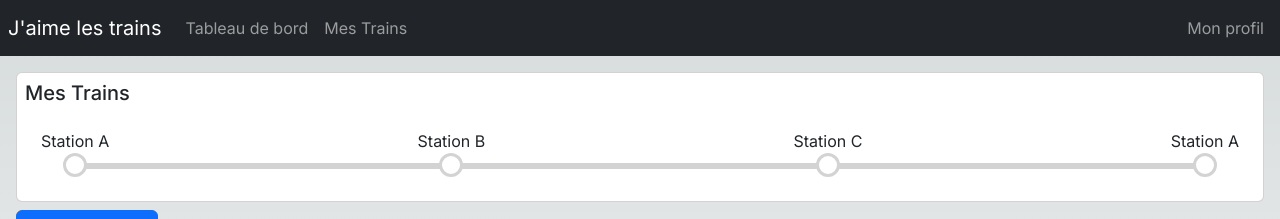
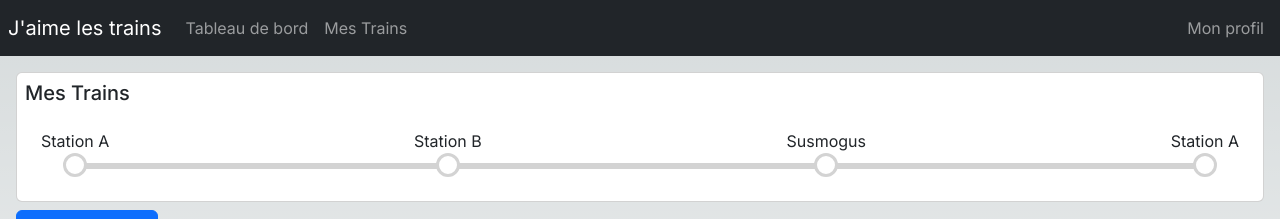
Before and after one commit to BrianNormant/projet-integrateur-rest, a Next.js app in the folder jaime-les-trains/: page / in a window 1280 px wide. Both pictures are taken after a click on the button "Connexion". Shown: the top 219 px of the page. Built offline with nearby package versions, Linux system fonts and the light colour scheme.

Commit message:
fix hardcoded track length

```diff
--- a/jaime-les-trains/app/pages/MyTrainsPage.tsx
+++ b/jaime-les-trains/app/pages/MyTrainsPage.tsx
@@ -16,7 +16,7 @@ var stationB = {
 }
 
 var stationC = {
-    name: "Station C",
+    name: "Susmogus",
     position_x: 2,
     position_y: 1,
     free: true,
@@ -83,13 +83,15 @@ interface TrainComponentProps {
 }
 
 function TrainComponent( {...props}: TrainComponentProps) {
+
+    const {height, width} = useWindowDimensions();
     //Note - le map ici assume que props.train.route.path est coherent relativement a props.train.route.destination
     //       cad on assume que connection2 de l'element x de route est le meme que l'element x+1 de route
     //       et que connection 2 du dernier element de route est le meme que la destination finale
     return (
         <div>
             <div className="d-flex justify-content-between">
-                {props.train.route.path.map((x, i) => <StationComponent key={i} stationName={x.connection1.name}/>)}
+                {props.train.route.path.map((x, i) => <StationComponent key={i} stationName={x.connection1.name} tracklength={(width-150)/props.train.route.path.length}/>)}
                 <StationComponent key={0} stationName={props.train.route.destination.name} noTrack={true} />
             </div>
         </div>
@@ -100,11 +102,10 @@ interface StationComponentProps {
     key: number,
     stationName: string,
     noTrack?: boolean,
+    tracklength?: number,
 }
 
 function StationComponent( {...props}: StationComponentProps ) {
-
-    const {height, width} = useWindowDimensions();
 
     //TODO changer le magic number ici. Potentiellement une constante a extraire mais la meilleure solution serait de
     //     calculer la valeur exacte des marges pq live si les stations ont des noms de tailles variable tt brise
@@ -114,7 +115,7 @@ function StationComponent( {...props}: StationComponentProps ) {
             <div className="d-flex flex-column align-items-center">
                 <p className="mb-0" key={props.key}>{props.stationName}</p>
                 <div className="station-blip">
-                {props.noTrack ? <></> : <div className="station-rail" style={{width: (width-150)/3}}></div>}
+                {props.noTrack ? <></> : <div className="station-rail" style={{width: props.tracklength}}></div>}
                 </div>
             </div>
          </div>
```
